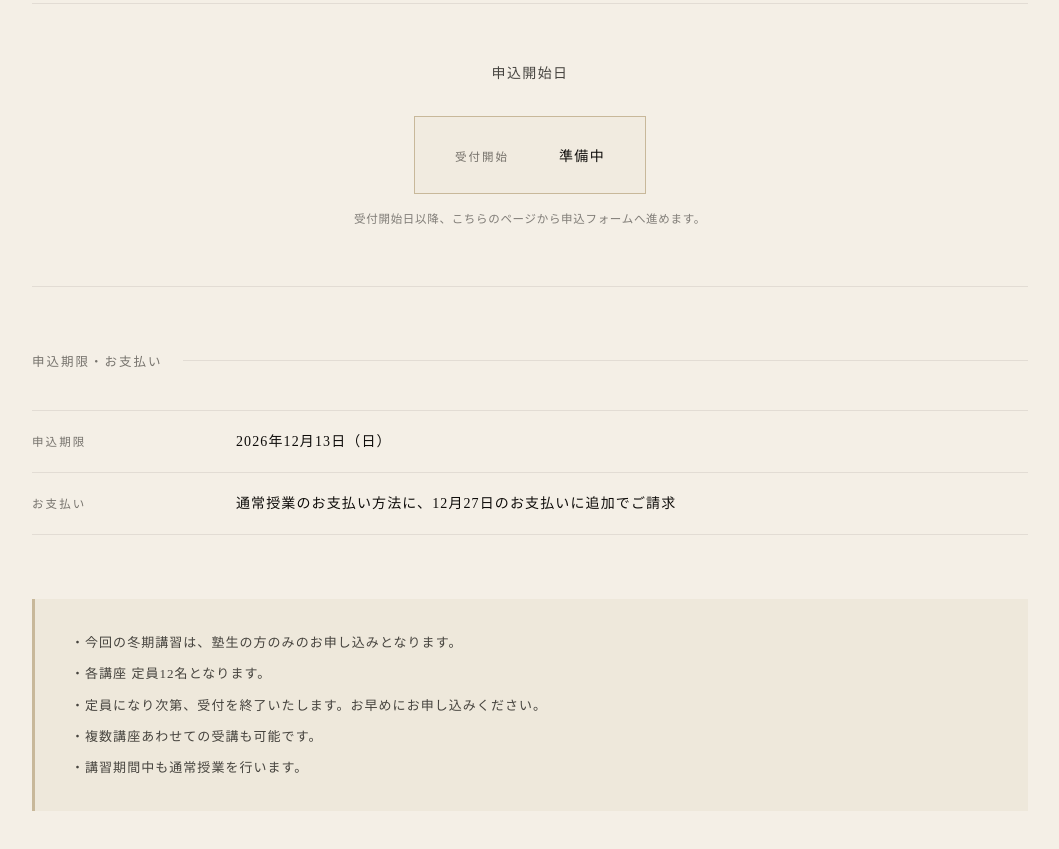
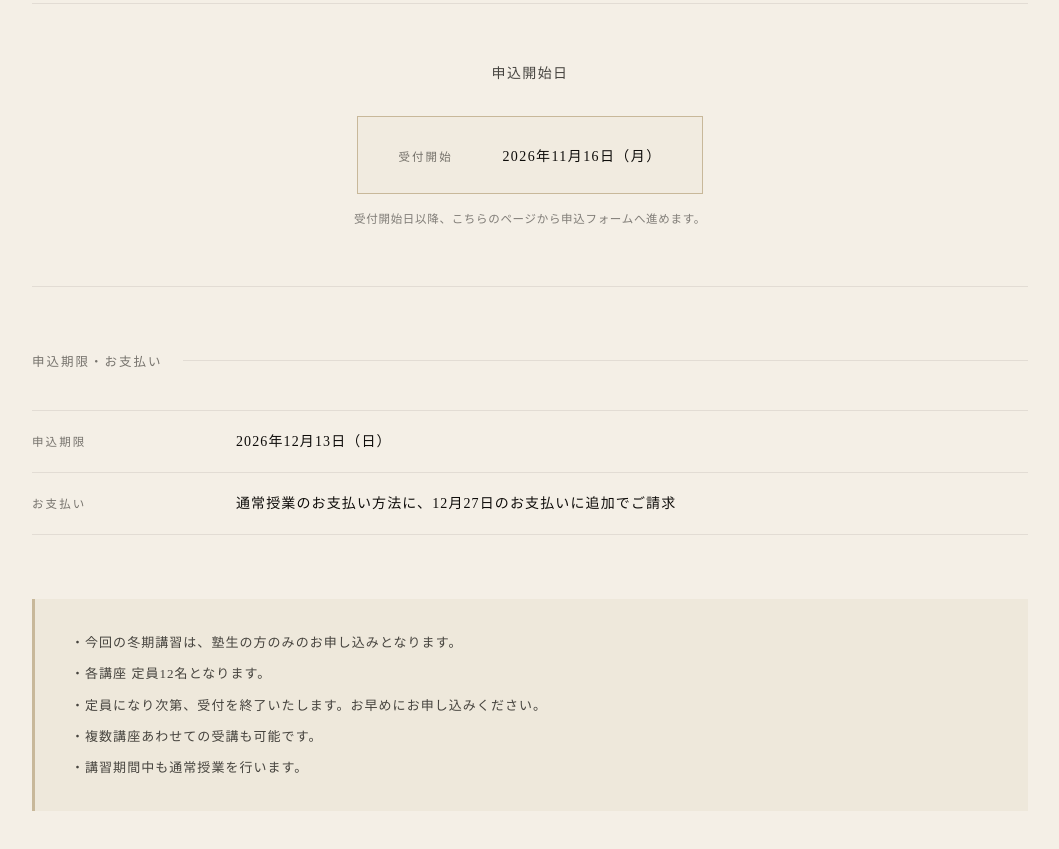
Before and after one commit to ymt201777-hash/suritokka, a plain HTML site: page intensive.html in a window 1280 px wide. Shown: the part 3647-4496 px from the top of the page, without its empty margins (110-1169 px from the left). Drawn offline with nearby package versions, Linux system fonts and the light colour scheme.

Commit message:
冬期講習ページに受付開始日を表示
夏期講習と同じ扱いで、申込欄の「準備中」を実際の受付開始日
（2026年11月16日）に差し替えた。/apply 側の表示と揃う。

MANUAL_OPEN は false のまま。夏期も開始日を出した状態で
公開指示まで false で運用していた。

Co-Authored-By: Claude Opus 5 <noreply@anthropic.com>

```diff
--- a/intensive.html
+++ b/intensive.html
@@ -921,7 +921,7 @@ footer { flex-direction: column; gap: 30px; text-align: center; }
     <p class="apply-text" id="applyIntro">申込開始日</p>
     <div id="applyContent">
       <div class="apply-pending">
-        <div class="ap-row"><span class="ap-label">受付開始</span><span class="ap-date">準備中</span></div>
+        <div class="ap-row"><span class="ap-label">受付開始</span><span class="ap-date">2026年11月16日（月）</span></div>
       </div>
     </div>
     <p class="apply-note" id="applyNote">受付開始日以降、こちらのページから申込フォームへ進めます。</p>
```
